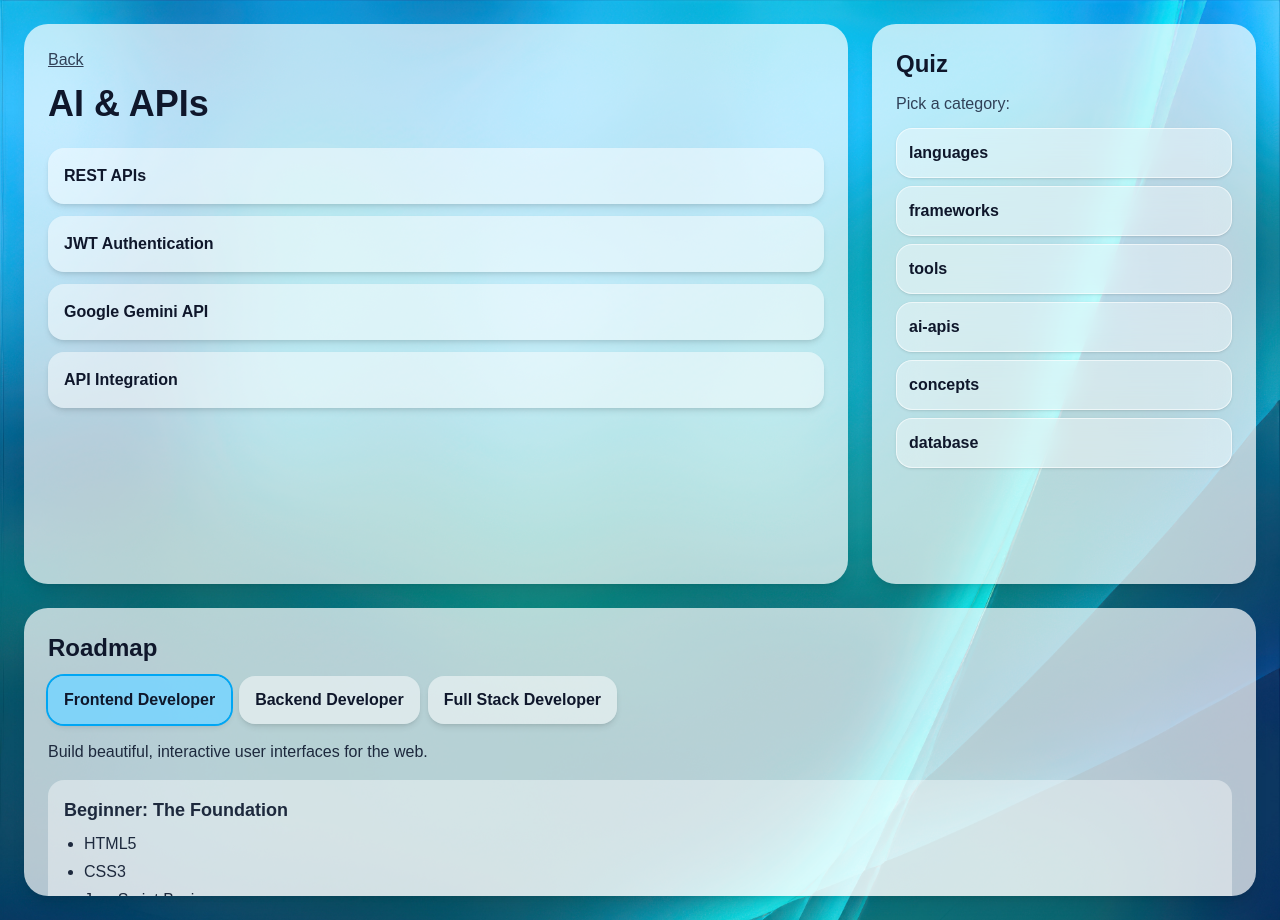
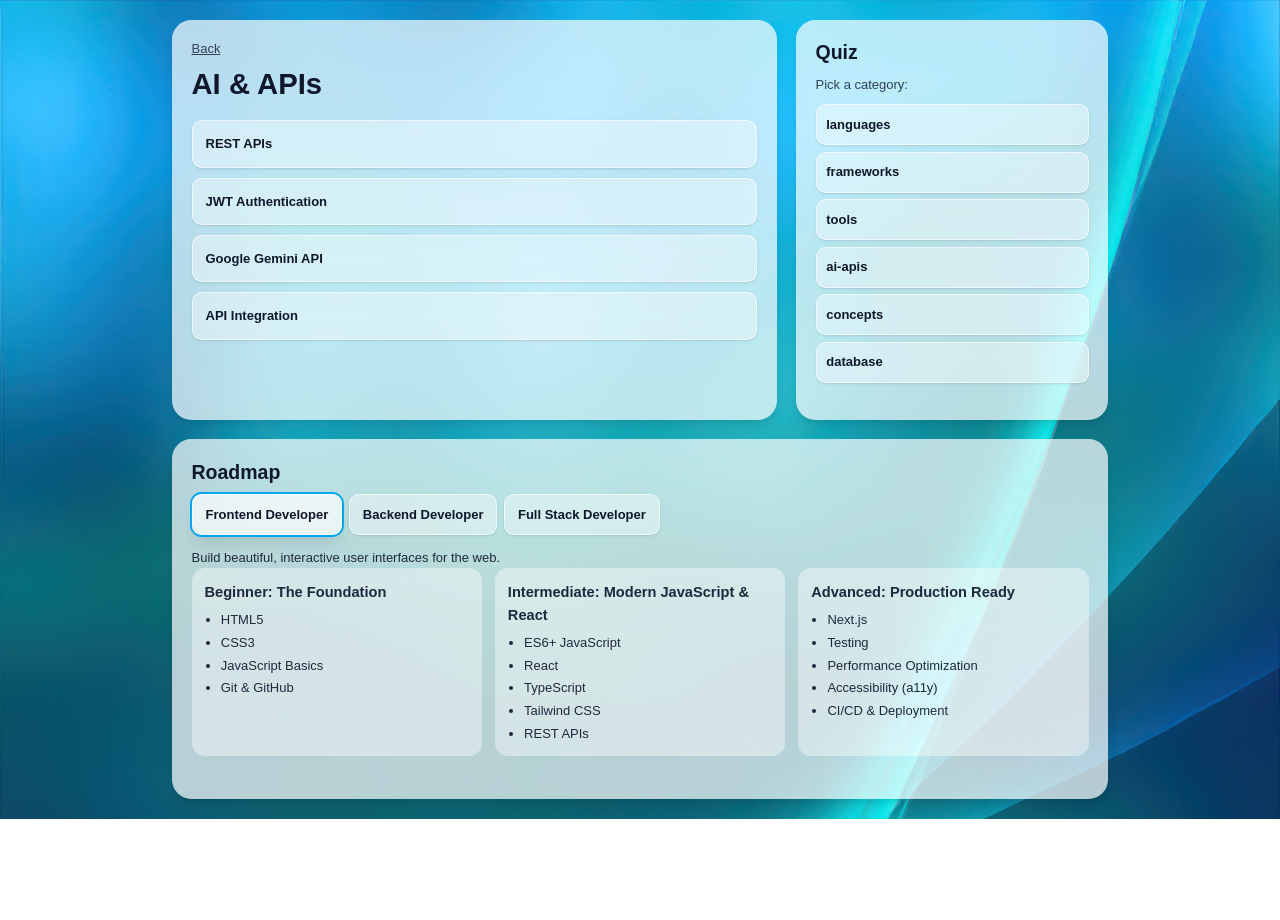
Before and after one commit to Dtzul04/GuideBooks, a Next.js app: page /category/ai-and-apis in a window 1280 px wide. Both pictures are taken after a click on the button "Frontend Developer". After the commit the page ends 819 px from the top, so only its background shows below. Built offline with nearby package versions, Linux system fonts and the light colour scheme.

Commit message:
Polish UI with glass styling and add MIT License
- Apply frosted glass style to all buttons and links
- Center layout and fit panels on one screen
- Show Roadmap stages side by side
- Add comments explaining each file
- Add MIT License and mention it in the README

```diff
--- a/app/category/[id]/[topicId]/[lessonId]/page.tsx
+++ b/app/category/[id]/[topicId]/[lessonId]/page.tsx
@@ -2,16 +2,19 @@ import Link from "next/link";
 import content from "@/data/content.json";
 import TopicContent from "@/components/TopicContent";
 
+// Shows one lesson's summary and code example
 export default async function LessonPage({
   params,
 }: {
   params: Promise<{ id: string; topicId: string; lessonId: string }>;
 }) {
+  // Read all three ids from the URL, then find the lesson step by step
   const { id, topicId, lessonId } = await params;
   const category = content.find((item) => item.id === id);
   const topic = category?.topics.find((item) => item.id === topicId);
   const lesson = topic?.lessons.find((item) => item.id === lessonId);
 
+  // Any of the three ids didn't match, so there's no lesson to show
   if (!lesson) {
     return (
       <main>
@@ -28,6 +31,7 @@ export default async function LessonPage({
 
   return (
     <main>
+      {/* Back to the topic's lesson list */}
       <Link
         href={`/category/${id}/${topicId}`}
         className="mb-3 inline-block text-slate-700 underline hover:text-slate-900"
@@ -37,6 +41,7 @@ export default async function LessonPage({
       <h1 className="mb-6 text-3xl font-bold text-slate-900 md:text-4xl">
         {lesson.title}
       </h1>
+      {/* Lesson body: summary and code example */}
       <TopicContent
         title={lesson.title}
         summary={lesson.summary}
--- a/app/category/[id]/[topicId]/page.tsx
+++ b/app/category/[id]/[topicId]/page.tsx
@@ -1,17 +1,20 @@
 import Link from "next/link";
 import content from "@/data/content.json";
 
+// Lists the lessons in one topic (e.g. /category/languages/javascript)
 export default async function TopicPage({
   params,
 }: {
   params: Promise<{ id: string; topicId: string }>;
 }) {
+  // Read both ids from the URL, then find the category and the topic inside it.
   const { id, topicId } = await params;
   const category = content.find((item) => item.id === id);
   const topic = category?.topics.find((item) => item.id === topicId);
 
   return (
     <main>
+      {/* Back to the category's topic list */}
       <Link
         href={`/category/${id}`}
         className="mb-3 inline-block text-slate-700 underline hover:text-slate-900"
@@ -21,12 +24,13 @@ export default async function TopicPage({
       <h1 className="mb-6 text-3xl font-bold text-slate-900 md:text-4xl">
         {topic?.title}
       </h1>
+      {/* One link per lesson, going to /category/[id]/[topicId]/[lessonId] */}
       <ul className="space-y-3">
         {topic?.lessons.map((lesson) => (
           <li key={lesson.id}>
             <Link
               href={`/category/${id}/${topicId}/${lesson.id}`}
-              className="block rounded-2xl bg-white/50 p-4 font-semibold text-slate-900 shadow-md transition hover:bg-white/80"
+              className="block rounded-xl bg-white/40 backdrop-blur-md border border-white/60 p-4 font-semibold text-slate-900 shadow-sm hover:bg-white/60 hover:shadow-lg transition duration-300"
             >
               {lesson.title}
             </Link>
--- a/app/category/[id]/page.tsx
+++ b/app/category/[id]/page.tsx
@@ -1,14 +1,17 @@
 import Link from "next/link";
 import content from "@/data/content.json";
 
+// Lists the topics in one category (e.g. /category/languages)
 export default async function CategoryPage({
   params,
 }: {
   params: Promise<{ id: string }>;
 }) {
+  // Read the category id from the URL, then find that category in content.json
   const { id } = await params;
   const category = content.find((item) => item.id === id);
 
+  // No category matches the id in the URL
   if (!category) {
     return (
       <main>
@@ -25,6 +28,7 @@ export default async function CategoryPage({
 
   return (
     <main>
+      {/* Back to the home page */}
       <Link
         href="/"
         className="mb-3 inline-block text-slate-700 underline hover:text-slate-900"
@@ -34,12 +38,13 @@ export default async function CategoryPage({
       <h1 className="mb-6 text-3xl font-bold text-slate-900 md:text-4xl">
         {category.title}
       </h1>
+      {/* One link per topic, going to /category/[id]/[topicId] */}
       <ul className="space-y-3">
         {category.topics.map((topic) => (
           <li key={topic.id}>
             <Link
               href={`/category/${id}/${topic.id}`}
-              className="block rounded-2xl bg-white/50 p-4 font-semibold text-slate-900 shadow-md transition hover:bg-white/80"
+              className="block rounded-xl bg-white/40 backdrop-blur-md border border-white/60 p-4 font-semibold text-slate-900 shadow-sm hover:bg-white/60 hover:shadow-lg transition duration-300"
             >
               {topic.title}
             </Link>
--- a/app/layout.tsx
+++ b/app/layout.tsx
@@ -19,24 +19,30 @@ export const metadata: Metadata = {
   description: "Generated by create next app",
 };
 
+// Wraps every page. The main panel changes as you navigate; Quiz and Roadmap stay on screen.
 export default function RootLayout({ children }: LayoutProps<"/">) {
   return (
     <html
       lang="en"
-      className={`${geistSans.variable} ${geistMono.variable} h-full antialiased`}
+      className={`${geistSans.variable} ${geistMono.variable} text-[13px] h-full antialiased`}
     >
       <body className="min-h-screen bg-[url('/images/background.jpeg')] bg-cover bg-center bg-fixed p-6 text-slate-800">
-        <div className="flex flex-col gap-6 md:flex-row">
-          <div className="h-[70vh] flex-1 overflow-y-auto rounded-3xl bg-white/70 p-6 shadow-lg">
+      <div className="max-w-6xl mx-auto">
+          {/* Page content and Quiz, stacked on phones and side by side on wider screens */}
+          <div className="flex flex-col gap-6 md:flex-row ">
+            {/* Shows whichever page matches the URL (home, category, topic, lesson) */}
+            <div className="h-[50vh] flex-1 overflow-y-auto rounded-3xl bg-white/70 p-6 shadow-lg">
               {children}
             </div>
-          <aside className="h-[70vh] overflow-y-auto rounded-3xl bg-white/70 p-6 shadow-lg md:w-96">
+            <aside className="h-[50vh] overflow-y-auto rounded-3xl bg-white/70 p-6 shadow-lg md:w-96">
               <Quiz />
             </aside>
           </div>
 
-        <div className="mt-6 h-72 overflow-y-auto rounded-3xl bg-white/70 p-6 shadow-lg">
+          {/* Career roadmaps */}
+          <div className="mt-6 h-[45vh] overflow-y-auto rounded-3xl bg-white/70 p-6 shadow-lg">
             <Roadmap />
+          </div>
         </div>
         </body>
     </html>
--- a/components/CategoryCard.tsx
+++ b/components/CategoryCard.tsx
@@ -4,7 +4,7 @@ import Link from "next/link";
 export default function CategoryCard({ id, title }: { id: string; title: string }) {
     return (
         <Link href={`/category/${id}`}>
-            <div className=" rounded-xl bg-white/40 backdropd-blur-md border border-white/60 shadow-sm hover:shadow-lg p-4">
+            <div className="rounded-xl bg-white/40 backdrop-blur-md border border-white/60 shadow-sm hover:bg-white/60 hover:shadow-lg transition duration-300 p-4">
                 <h2 className="text-2xl font-bold text-slate-800">{title}</h2>
             </div>
         </Link>
--- a/components/Quiz.tsx
+++ b/components/Quiz.tsx
@@ -10,11 +10,12 @@ type Question = {
 };
 
 const pickBtn =
-  "block w-full mb-2 p-3 rounded-2xl text-left font-semibold text-slate-900 bg-white/40 backdrop-blur-md border border-white/60 shadow-sm hover:shadow-lg";
+  "block w-full mb-2 p-3 rounded-xl text-left font-semibold text-slate-900 bg-white/40 backdrop-blur-md border border-white/60 shadow-sm hover:bg-white/60 hover:shadow-lg transition duration-300 cursor-pointer";
 
 const backBtn =
-  "mb-3 px-4 py-2 p-3 text-sm rounded-full bg-white/40 text-slate-900 backdrop-blur-md border border-white/60 shadow-sm hover:shadow-lg";
+  "mb-3 px-4 py-2 text-sm font-semibold rounded-full bg-white/40 text-slate-900 backdrop-blur-md border border-white/60 shadow-sm hover:bg-white/60 hover:shadow-lg transition duration-300 cursor-pointer";
 
+// Returns the options in random order so the right answer isn't always in the same spot
 function shuffleOptions(options: string[]) {
   const shuffled = [...options];
   for (let i = shuffled.length - 1; i > 0; i--) {
@@ -24,6 +25,7 @@ function shuffleOptions(options: string[]) {
   return shuffled;
 }
 
+// Step-by-step quiz: pick a category, then a topic, then a lesson, then answer its questions
 export default function Quiz() {
   const [categoryId, setCategoryId] = useState<string | null>(null);
   const [topicId, setTopicId] = useState<string | null>(null);
@@ -43,6 +45,7 @@ export default function Quiz() {
       ? Object.keys(quiz[categoryId]?.[topicId] ?? {})
       : [];
 
+  // Opens a lesson: loads its questions, shuffles each one's options, and clears old answers
   function openLesson(id: string) {
     if (!categoryId || !topicId) return;
     const raw = quiz[categoryId]?.[topicId]?.[id] ?? [];
@@ -56,11 +59,14 @@ export default function Quiz() {
     setSelectedAnswers({});
   }
 
+  // Saves the chosen option for a question; once answered, it can't be changed
   function pickAnswer(questionIndex: number, option: string) {
     if (selectedAnswers[questionIndex]) return;
     setSelectedAnswers((prev) => ({ ...prev, [questionIndex]: option }));
   }
 
+  // Picks the style for an option: normal before answering, then green if correct,
+  // red if it was the wrong pick, and faded for the rest
   function optionClass(
     questionIndex: number,
     option: string,
@@ -78,6 +84,7 @@ export default function Quiz() {
     return `${pickBtn} opacity-50`;
   }
 
+  // Goes back one step: questions -> lessons -> topics -> categories
   function goBack() {
     if (lessonId) {
       setLessonId(null);
@@ -90,7 +97,7 @@ export default function Quiz() {
     }
   }
 
-  // Questions
+  // A lesson is open, so show its questions
   if (categoryId && topicId && lessonId) {
     return (
       <section>
@@ -120,7 +127,7 @@ export default function Quiz() {
     );
   }
 
-  // Pick lesson
+  // A topic is chosen, so list its lessons
   if (categoryId && topicId) {
     return (
       <section>
@@ -143,7 +150,7 @@ export default function Quiz() {
     );
   }
 
-  // Pick topic
+  // A category is chosen, so list its topics
   if (categoryId) {
     return (
       <section>
@@ -166,7 +173,7 @@ export default function Quiz() {
     );
   }
 
-  // Pick category
+  // Nothing chosen yet, so list the categories
   return (
     <section>
       <h2 className="mb-3 text-2xl font-bold text-slate-900">Quiz</h2>
--- a/components/Roadmap.tsx
+++ b/components/Roadmap.tsx
@@ -3,7 +3,9 @@
 import roadmap from "@/data/roadmap.json";
 import { useState } from "react";
 
+// Pick a path to see its stages and topics
 export default function Roadmap() {
+  // Which path is picked and that path's full data from roadmap.json
   const [selectedId, setSelectedId] = useState<string | null>(null);
   const selected = roadmap.roadmaps.find((path) => path.id === selectedId);
 
@@ -11,7 +13,8 @@ export default function Roadmap() {
     <section>
       <h2 className="mb-3 text-2xl font-bold text-slate-900">Roadmap</h2>
 
-      <div className="mb-4 flex flex-wrap gap-2">
+      {/* Clicking it selects that path, and the selected one is highlighted */}
+      <div className="flex flex-wrap gap-2">
         {roadmap.roadmaps.map((path) => (
           <button
             key={path.id}
@@ -19,8 +22,8 @@ export default function Roadmap() {
             onClick={() => setSelectedId(path.id)}
             className={
               selectedId === path.id
-                ? "rounded-2xl bg-sky-300/80 px-4 py-3 font-semibold text-slate-900 shadow-md ring-2 ring-sky-500"
-                : "rounded-2xl bg-white/50 px-4 py-3 font-semibold text-slate-900 shadow-md hover:bg-white/80 transition"
+                ? "rounded-xl bg-white/70 backdrop-blur-md border border-white/60 px-4 py-3 font-semibold text-slate-900 shadow-lg ring-2 ring-sky-500 transition duration-300 cursor-pointer"
+                : "rounded-xl bg-white/40 backdrop-blur-md border border-white/60 px-4 py-3 font-semibold text-slate-900 shadow-sm hover:bg-white/60 hover:shadow-lg transition duration-300 cursor-pointer"
             }
           >
             {path.title}
@@ -28,14 +31,17 @@ export default function Roadmap() {
         ))}
       </div>
 
+      {/* Only shown once a path is picked: its description, then one card per stage */}
       {selected && (
         <div className="mt-4 text-slate-800">
-          <p className="mb-4">{selected.description}</p>
+          <p>{selected.description}</p>
+          <div className="grid grid-cols-1 md: grid-cols-3 gap-4">
           {selected.stages.map((stage) => (
-            <div key={stage.title} className="mb-4 rounded-2xl bg-white/40 p-4">
+            <div key={stage.title} className="rounded-2xl bg-white/40 p-4">
               <h3 className="mb-2 text-lg font-bold">
                 {stage.level}: {stage.title}
               </h3>
+              {/* Topics to learn in this stage */}
               <ul className="list-disc space-y-1 pl-5">
                 {stage.topics.map((topic) => (
                   <li key={topic.name}>{topic.name}</li>
@@ -43,6 +49,7 @@ export default function Roadmap() {
               </ul>
             </div>
           ))}
+          </div>
         </div>
       )}
     </section>
--- a/components/TopicContent.tsx
+++ b/components/TopicContent.tsx
@@ -1,9 +1,11 @@
+// summary and example are optional because some lessons don't have them yet
 type TopicContentProps = {
   title: string;
   summary?: string;
   example?: string;
 };
 
+// The body of a lesson page: title, a short explanation, and a code example
 export default function TopicContent({
   title,
   summary,
--- a/package.json
+++ b/package.json
@@ -2,6 +2,7 @@
   "name": "guidebooks",
   "version": "0.1.0",
   "private": true,
+  "license": "MIT",
   "scripts": {
     "dev": "next dev",
     "build": "next build",
```
Also changed, not shown: 2 other files (tests, documents, lock files or other folders). Lines whose indentation alone changed are shown as unchanged.
